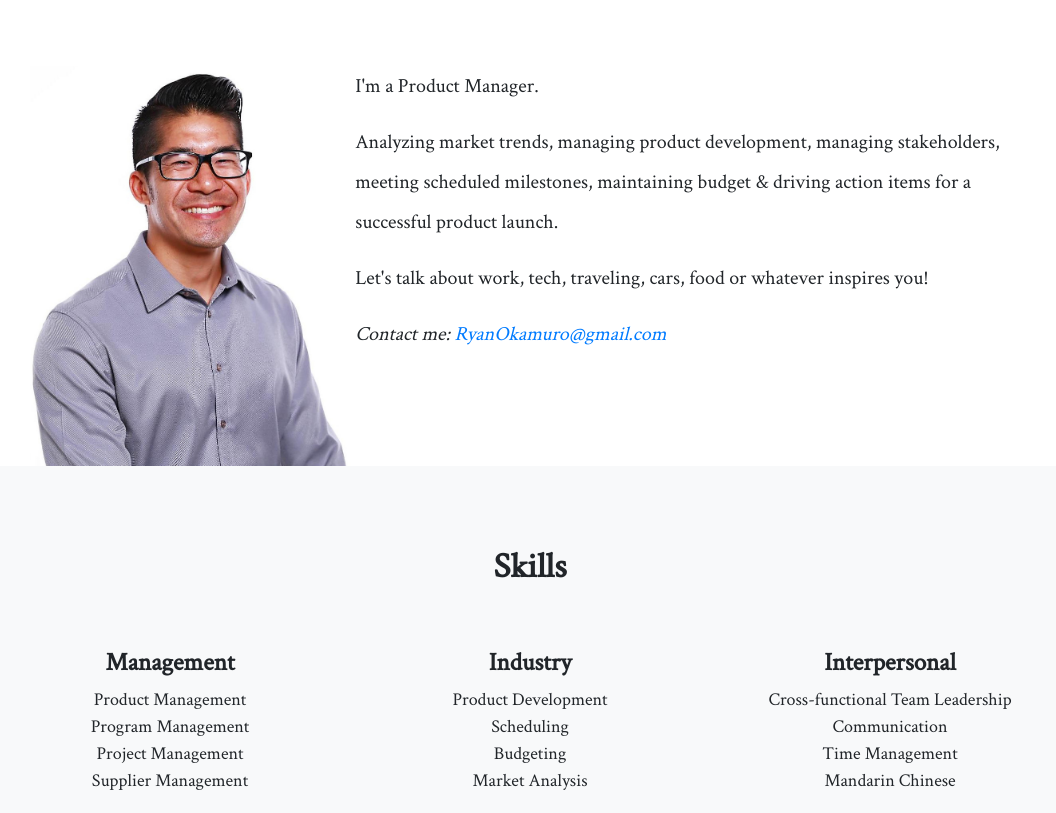
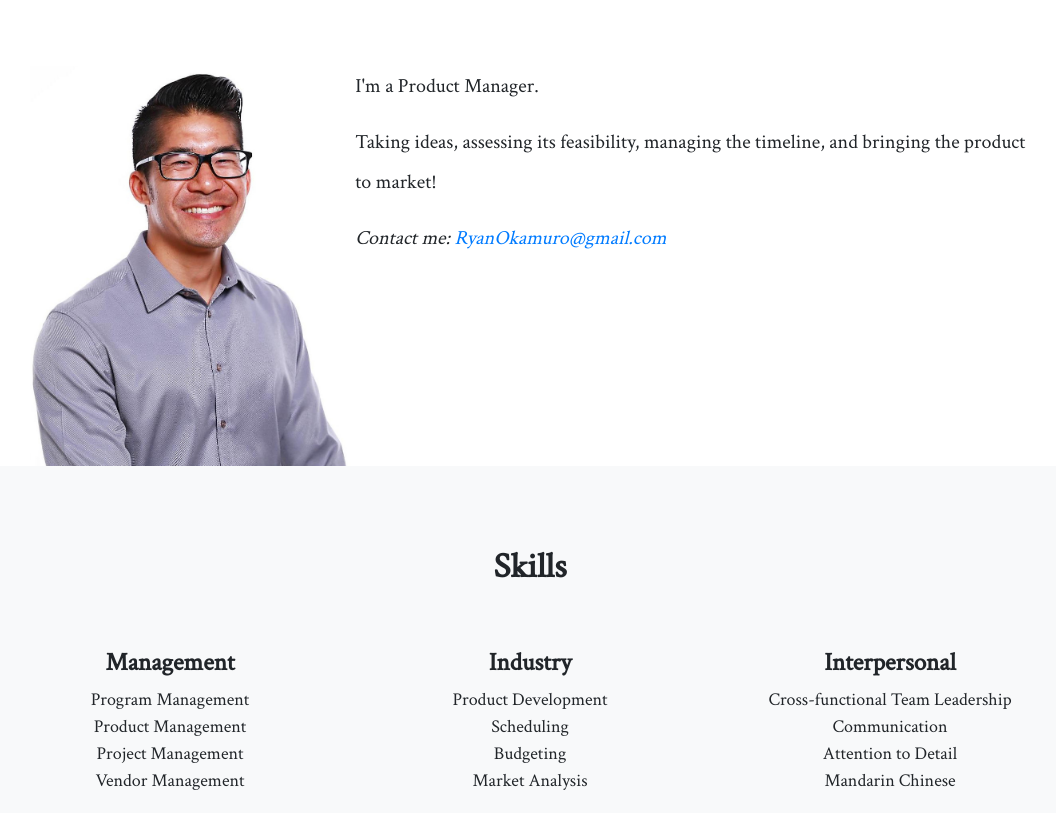
Before and after one commit to RyanOkamuro/portfolio_page, a plain HTML site: page index.html in a window 1280 px wide. Shown: the part 180-993 px from the top of the page, without its empty margins (110-1166 px from the left). Drawn offline with nearby package versions, Linux system fonts and the light colour scheme.

Commit message:
Update Profile

```diff
--- a/index.html
+++ b/index.html
@@ -46,8 +46,7 @@
                 <img src="./assets/me.jpg" alt="profile-pic" class="profile-pic">
                 <div class="about-me">
                     <p>I'm a Product Manager.</p>
-                    <p>Analyzing market trends, managing product development, managing stakeholders, meeting scheduled milestones, maintaining budget & driving action items for a successful product launch.</p>
-                    <p>Let's talk about work, tech, traveling, cars, food or whatever inspires you!</p>
+                    <p>Taking ideas, assessing its feasibility, managing the timeline, and bringing the product to market!</p>
                     <p class="contact-gmail">Contact me: <a href="mailto:RyanOkamuro@gmail.com">RyanOkamuro@gmail.com</a></p>
                 </div>
             </section>
@@ -57,10 +56,10 @@
                     <div class="skills-list-1">
                         <h4>Management</h4>
                         <ul class="skill-list-1">
+                            <li>Program Management</li>
                             <li>Product Management</li>
-                            <li>Program Management</li>
                             <li>Project Management</li>
-                            <li>Supplier Management</li>
+                            <li>Vendor Management</li>
                         </ul>
                     </div>
                     <div class="skills-list-1">
@@ -77,7 +76,7 @@
                         <ul class="skill-list-1">
                             <li>Cross-functional Team Leadership</li>
                             <li>Communication</li>
-                            <li>Time Management</li>
+                            <li>Attention to Detail</li>
                             <li>Mandarin Chinese</li>
                         </ul>
                     </div>
```
